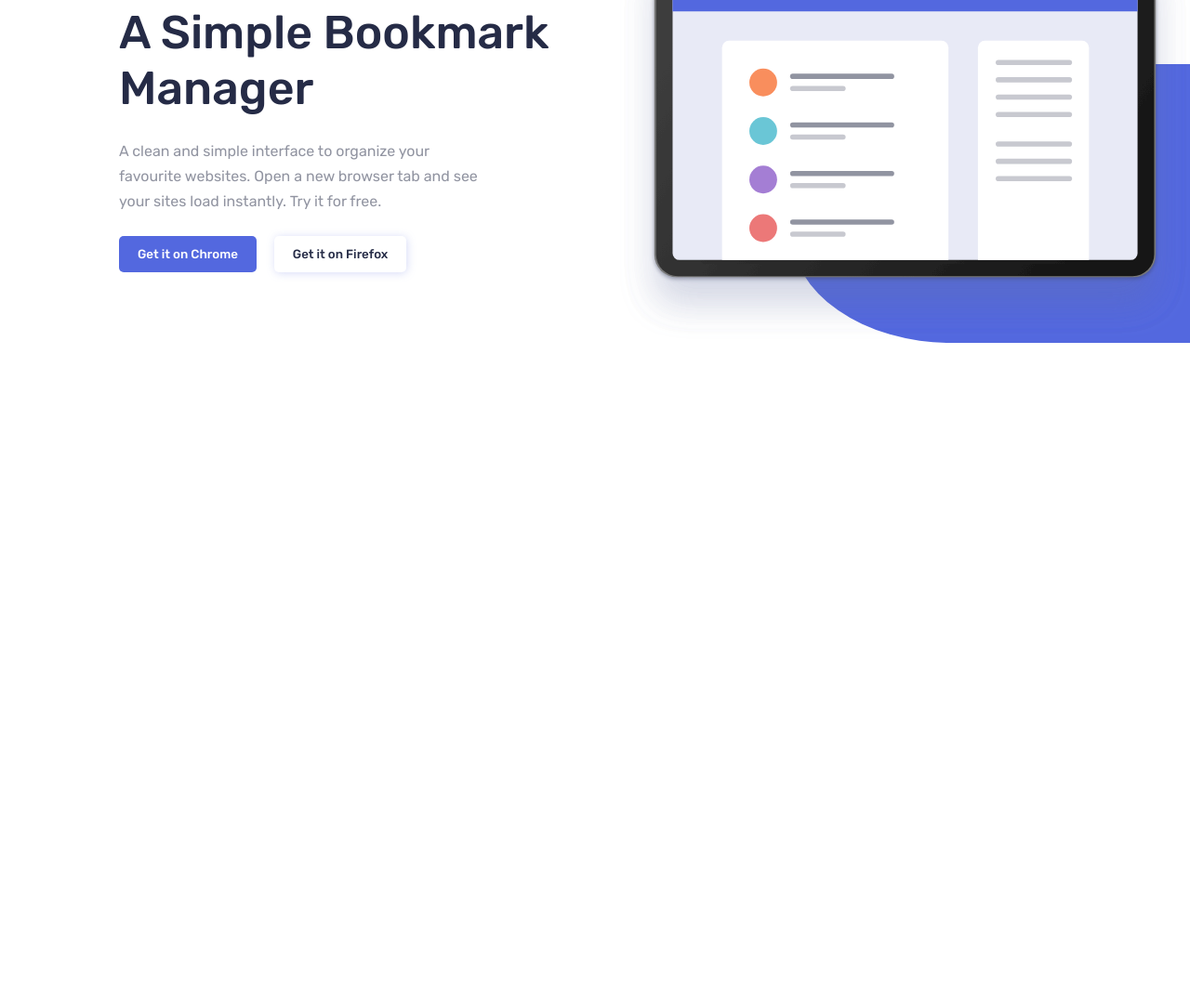
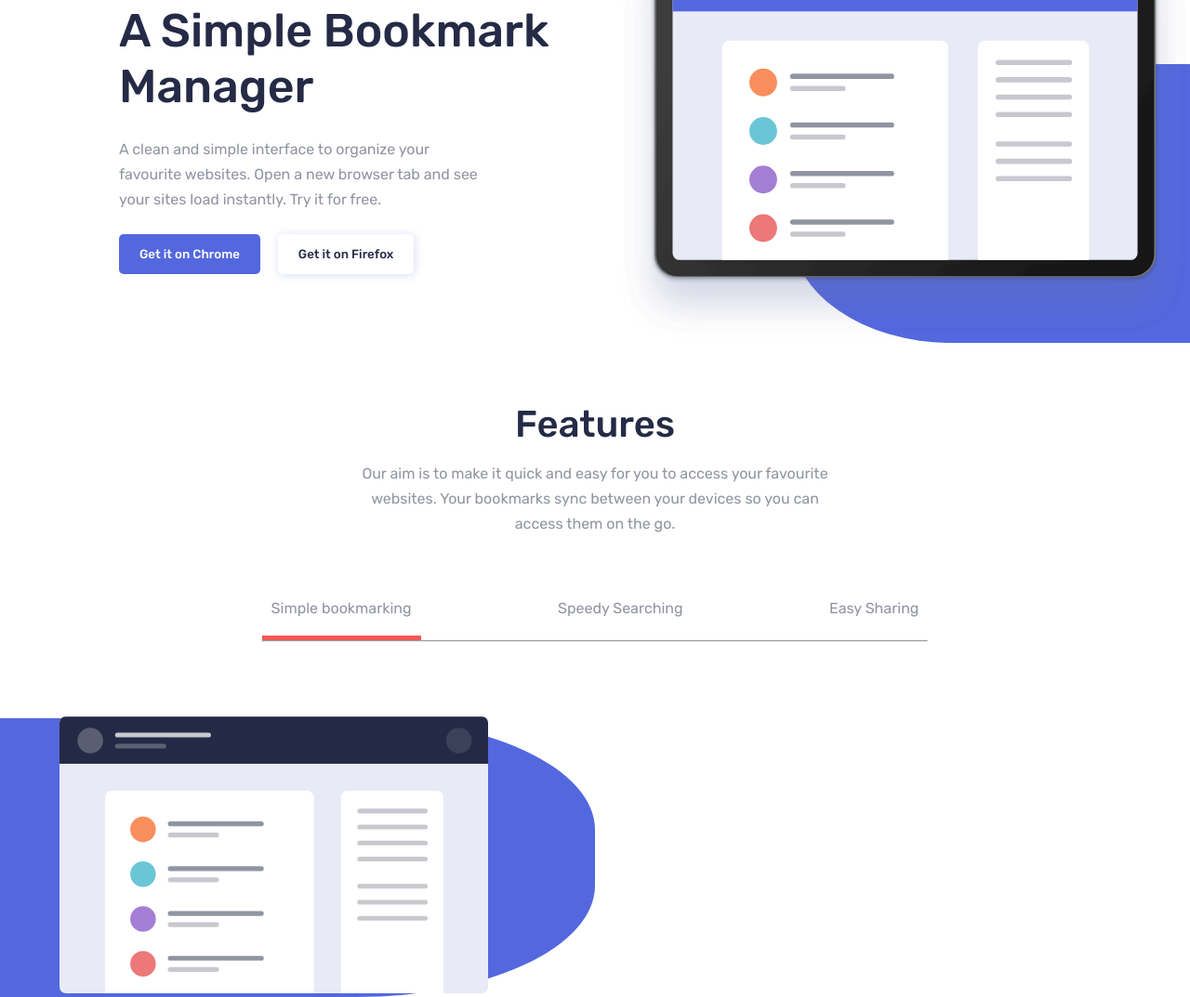
Before and after one commit to rambey-coder/bookmark, a plain HTML site: page index.html in a window 1280 px wide. Shown: the part 318-1391 px from the top of the page at 93% size. Before the commit the page ends 800 px from the top, so only its background shows below. Drawn offline with Linux system fonts and the light colour scheme.

Commit message:
tabs started

```diff
--- a/index.html
+++ b/index.html
@@ -1,5 +1,6 @@
 <!DOCTYPE html>
 <html lang="en">
+
 <head>
     <meta charset="UTF-8">
     <meta http-equiv="X-UA-Compatible" content="IE=edge">
@@ -8,6 +9,7 @@
     <link rel="stylesheet" href="style.css">
     <title>Bookmark</title>
 </head>
+
 <body>
     <nav>
         <div class="nav-section">
@@ -39,7 +41,8 @@
         <div class="hero-section">
             <div class="text-container">
                 <h1>A Simple Bookmark Manager</h1>
-                <p>A clean and simple interface to organize your favourite websites. Open a new browser tab and see your sites load instantly. Try it for free.</p>
+                <p>A clean and simple interface to organize your favourite websites. Open a new browser tab and see your
+                    sites load instantly. Try it for free.</p>
                 <button>Get it on Chrome</button>
                 <button>Get it on Firefox</button>
             </div>
@@ -51,7 +54,31 @@
     </section>
 
     <article>
-        <div class="features-section" id="features"></div>
+        <div class="features-section" id="features">
+            <div class="features-content">
+                <h1>Features</h1>
+                <p>Our aim is to make it quick and easy for you to access your favourite websites. Your bookmarks sync between your devices so you can access them on the go.</p>
+
+                <div class="tabs-container">
+                    <div class="tabs">
+                        <button class="active">Simple bookmarking</button>
+                        <button>Speedy Searching</button>
+                        <button>Easy Sharing</button>
+                    </div>
+                    <hr>
+                </div>
+            </div>
+
+            <div class="tabs-content">
+                <div class="img-container-1">
+                    <div class="img-cont">
+                        <img src="./images/illustration-features-tab-1.svg" alt="illustration-features-tab-1">
+                    </div>
+                    <div class="semi-circle-1"></div>
+                </div>
+            </div>
+        </div>
     </article>
 </body>
+
 </html>
--- a/style.css
+++ b/style.css
@@ -19,6 +19,7 @@
 
 .logo {
     width: 20%;
+    cursor: pointer;
 }
 
 .logo > img {
@@ -96,22 +97,38 @@
 
 .text-container > button:nth-child(3) {
     background: hsl(231, 69%, 60%);
-    border: 0;
+    border: 2px solid transparent;
     padding: 12px 20px;
     border-radius: 5px;
     font-weight: 500;
+    cursor: pointer;
     color: #fff;
     margin-right: 15px;
 }
 
+.text-container > button:nth-child(3):hover {
+    color: hsl(231, 69%, 60%);
+    background: transparent;
+    border: 2px solid hsl(231, 69%, 60%);
+    transition: .4s linear;
+}
+
 .text-container > button:nth-child(4) {
     background: #fff;
-    border: 0;
+    border: 2px solid transparent;
     padding: 12px 20px;
     border-radius: 5px;
+    cursor: pointer;
     font-weight: 500;
     color: hsl(229, 31%, 21%);
     filter: drop-shadow(1px 1px 5px hsla(231, 69%, 60%, 0.24));
+}
+
+.text-container > button:nth-child(4):hover {
+    color: hsl(229, 31%, 21%);
+    background: transparent;
+    border: 2px solid hsl(229, 31%, 21%);
+    transition: .4s linear;
 }
 
 .img-container {
@@ -134,3 +151,95 @@
     right: 0;
     z-index: -1;
 }
+
+.features-section {
+    margin-top: 4rem;
+}
+
+.features-content {
+    width: 80%;
+    margin: auto;
+}
+
+.features-content > h1 {
+    color: hsl(229, 31%, 21%);
+    font-size: 40px;
+    font-weight: 500;
+    text-align: center;
+    margin-bottom: 1rem;
+}
+
+.features-content > P {
+    margin-top: 1.5rem;
+    font-size: 16px;
+    color: hsl(229, 8%, 60%);
+    text-align: center;
+    line-height: 1.7;
+    /* margin-bottom: 2rem; */
+    width: 50%;
+    margin: auto;
+}
+
+.tabs-container {
+    width: 70%;
+    margin: auto;
+    text-align: center;
+    margin-top: 3rem;
+}
+
+.tabs {
+    display: flex;
+    align-items: center;
+    justify-content: space-between;
+    gap: 2rem;
+}
+
+.tabs button {
+    background: transparent;
+    border: 0;
+    font-size: 16px;
+    color: hsl(229, 8%, 60%);
+    font-weight: 400;
+    padding: 20px 10px;
+    cursor: pointer;
+    border-bottom: 5px solid transparent;
+}
+
+.tabs button:hover {
+    color:  hsl(0, 94%, 66%);
+    transition: .4s linear;
+}
+
+.tabs button.active {
+    border-bottom: 5px solid  hsl(0, 94%, 66%);
+}
+
+.tabs-content {
+    margin-top: 5rem;
+}
+
+.img-container-1 {
+    width: 50%;
+    position: relative;
+}
+
+.img-cont {
+    width: 80%;
+    margin-left: 10%;
+}
+
+.img-cont img {
+    width: 90%  ;
+}
+
+.semi-circle-1 {
+    width: 100%;
+    height: 300px;
+    background: hsl(231, 69%, 60%);
+    border-top-right-radius: 40%;
+    border-bottom-right-radius: 40%;
+    position: absolute;
+    bottom: 0;
+    left: 0;
+    z-index: -1;
+}
```
Lines whose indentation alone changed are shown as unchanged.
